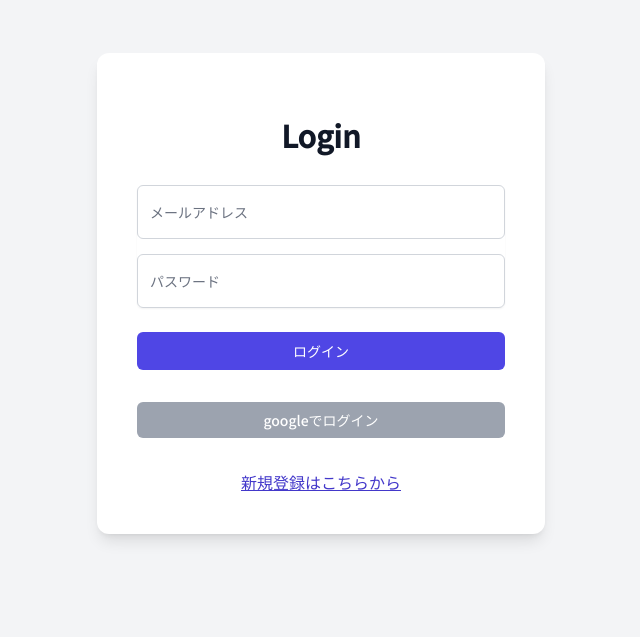
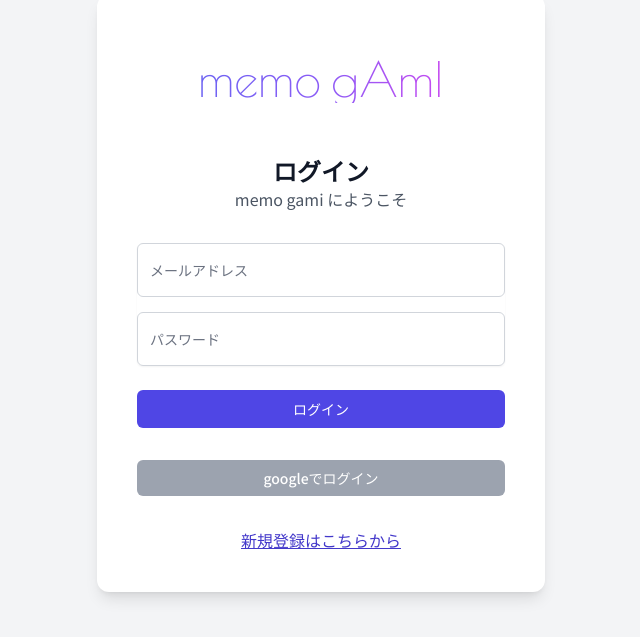
Before and after one commit to kwsmyy/next-reading-memo-app, a Next.js app: page /login in a window 1280 px wide. Shown: the part 107-744 px from the top of the page, without its empty margins (319-959 px from the left). Built offline with nearby package versions, Linux system fonts and the light colour scheme; no server answers.

Commit message:
design change(login page & signup page)

```diff
--- a/src/app/login/page.tsx
+++ b/src/app/login/page.tsx
@@ -7,6 +7,13 @@ import { useForm } from "react-hook-form";
 import { zodResolver } from "@hookform/resolvers/zod";
 import { z } from "zod";
 import { validationLoginSchema } from "../schemas/validationLoginSchema";
+import { Poiret_One } from "next/font/google";
+
+const poiret = Poiret_One({
+  weight: ["400"],
+  subsets: ["latin"],
+  display: "swap",
+});
 
 export default function LoginPage() {
   const { data: session } = useSession();
@@ -48,10 +55,18 @@ export default function LoginPage() {
   return (
     <div className="min-h-screen flex items-center justify-center bg-gray-100">
       <div className="max-w-md w-full space-y-8 p-10 bg-white rounded-xl shadow-lg">
+        <div className="w-full max-w-md text-center  text-5xl italic p-5 ">
+          <h1
+            className={`${poiret.className} bg-gradient-to-r bg-clip-text text-transparent from-[#6366F1] via-[#8B5CF6] to-[#D946EF]`}
+          >
+            memo gAmI
+          </h1>
+        </div>
         <div>
-          <h2 className="mt-6 text-center text-3xl font-extrabold text-gray-900">
-            Login
+          <h2 className="mt-6 text-center text-2xl font-bold text-gray-900">
+            ログイン
           </h2>
+          <p className="text-center text-gray-600">memo gami にようこそ</p>
         </div>
         <form className="mt-8 space-y-6" onSubmit={handleSubmit(handleLogin)}>
           <div className="rounded-md shadow-sm -space-y-px">
--- a/src/app/signup/page.tsx
+++ b/src/app/signup/page.tsx
@@ -7,6 +7,13 @@ import { useForm } from "react-hook-form";
 import { zodResolver } from "@hookform/resolvers/zod";
 import { z } from "zod";
 import { validationSignUpSchema } from "../schemas/validationSignUpSchema";
+import { Poiret_One } from "next/font/google";
+
+const poiret = Poiret_One({
+  weight: ["400"],
+  subsets: ["latin"],
+  display: "swap",
+});
 
 type Error = {
   email: [];
@@ -55,10 +62,18 @@ export default function SignUpPage() {
   return (
     <div className="min-h-screen flex items-center justify-center bg-gray-100">
       <div className="max-w-md w-full space-y-8 p-10 bg-white rounded-xl shadow-lg">
+        <div className="w-full max-w-md text-center  text-5xl italic p-5 ">
+          <h1
+            className={`${poiret.className} bg-gradient-to-r bg-clip-text text-transparent from-[#6366F1] via-[#8B5CF6] to-[#D946EF]`}
+          >
+            memo gAmI
+          </h1>
+        </div>
         <div>
-          <h2 className="mt-6 text-center text-3xl font-extrabold text-gray-900">
-            SignUp
+          <h2 className="mt-6 text-center text-2xl font-bold text-gray-900">
+            サインアップ
           </h2>
+          <p className="text-center text-gray-600">memo gami にようこそ</p>
         </div>
         <form className="mt-8 space-y-6" onSubmit={handleSubmit(handleSignUp)}>
           <div className="rounded-md shadow-sm -space-y-px">
```
